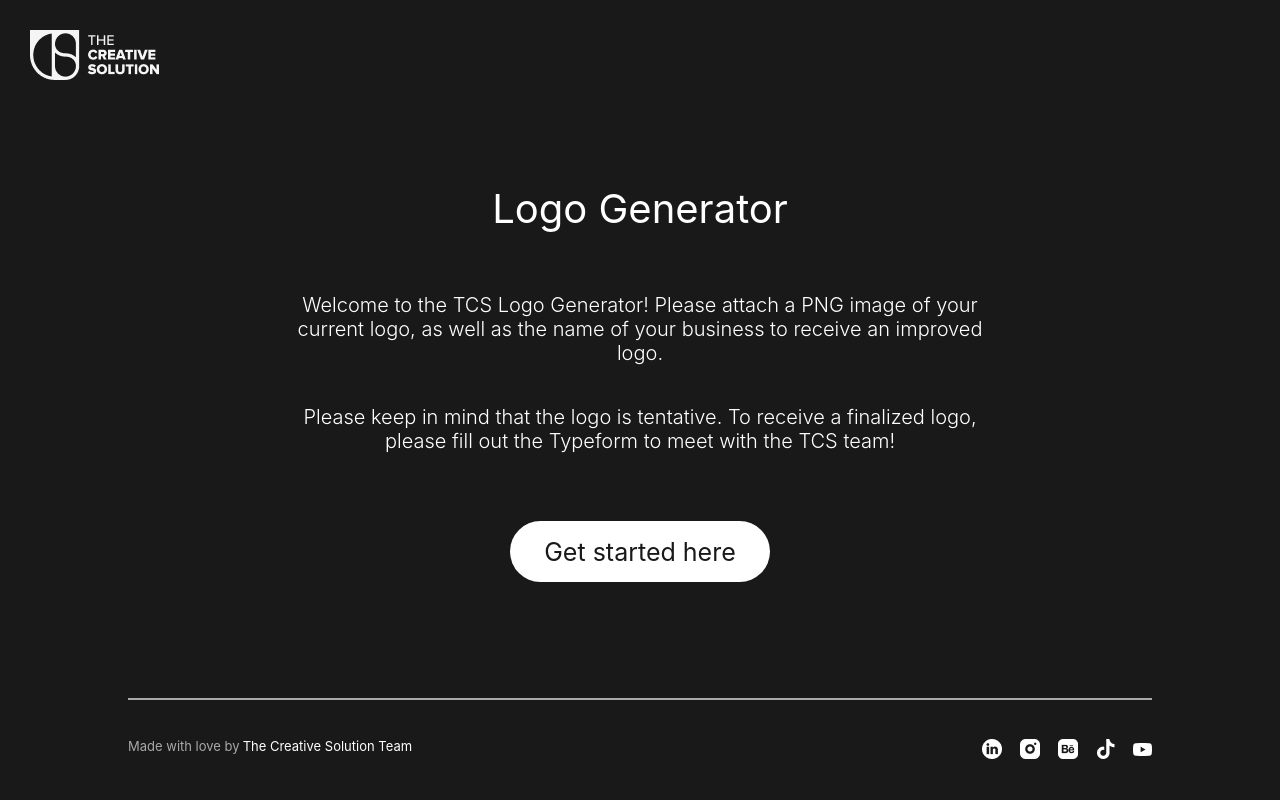
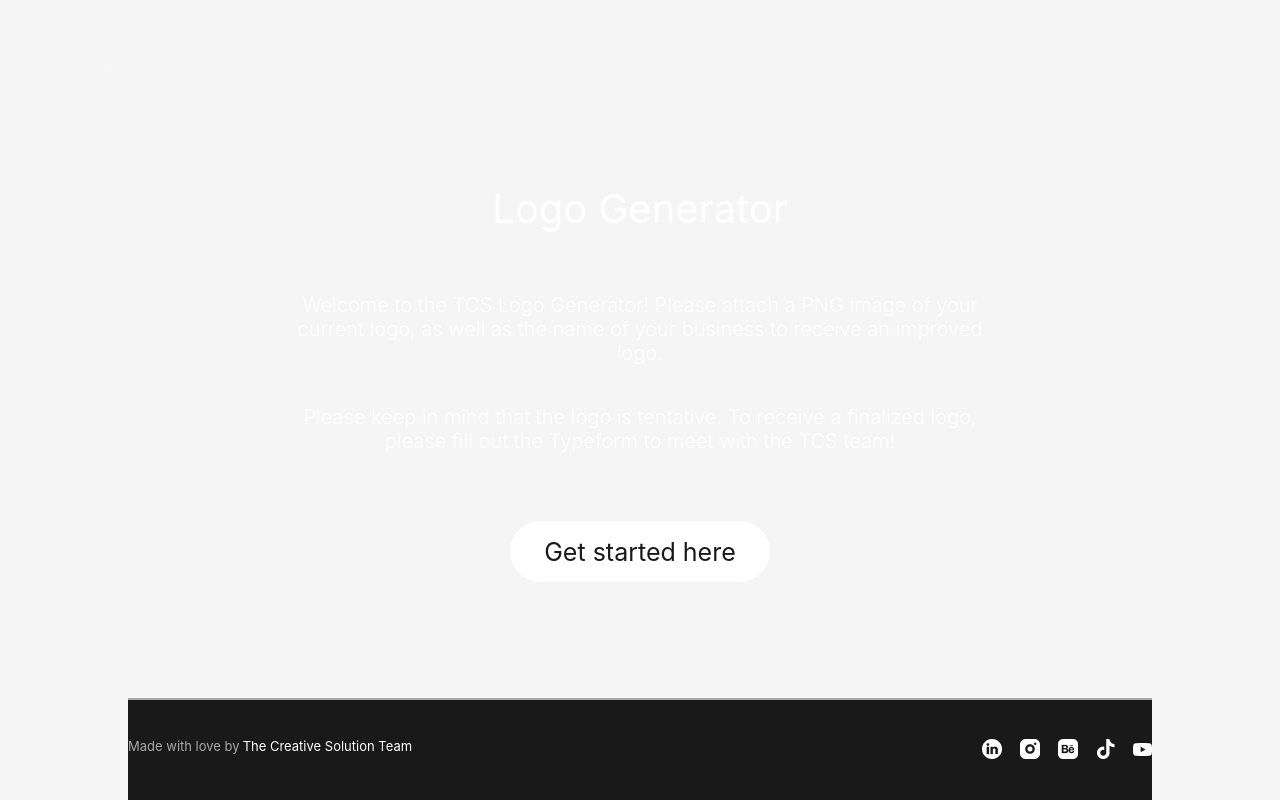
Before and after one commit to A1aNNN/tcs-logo-client, a React (Create React App) app: page / in a window 1280 px wide. Built offline with nearby package versions, Linux system fonts and the light colour scheme; no server answers.

Commit message:
changed colours and added new logo

```diff
--- a/src/App.css
+++ b/src/App.css
@@ -3,14 +3,16 @@ body, html {
 }
 
 .app {
-  background-color: #191919;
+  /* background-color: #191919; */
+  background-color: #F5F5F5;
   width: 100%;
   height: 100%;
   overflow: hidden;
 }
 
 .logo-box {
-  background-color: #191919;
+  background-color: #F5F5F5;
+  /* background-color: #191919; */
 }
 
 .logo {
```
Also changed, not shown: src/images/tcs-lightmode-logo.png (added), src/images/tcs-lightmode-logo.svg (added).
